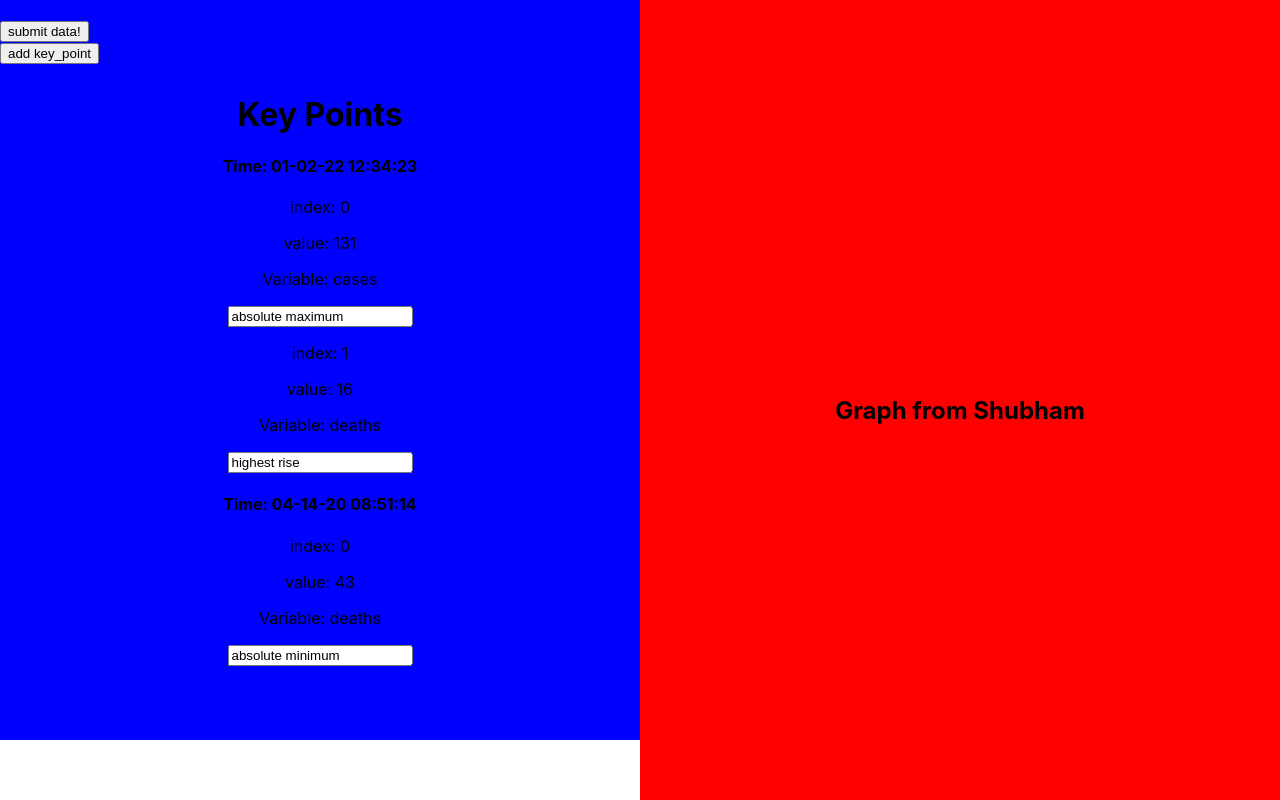
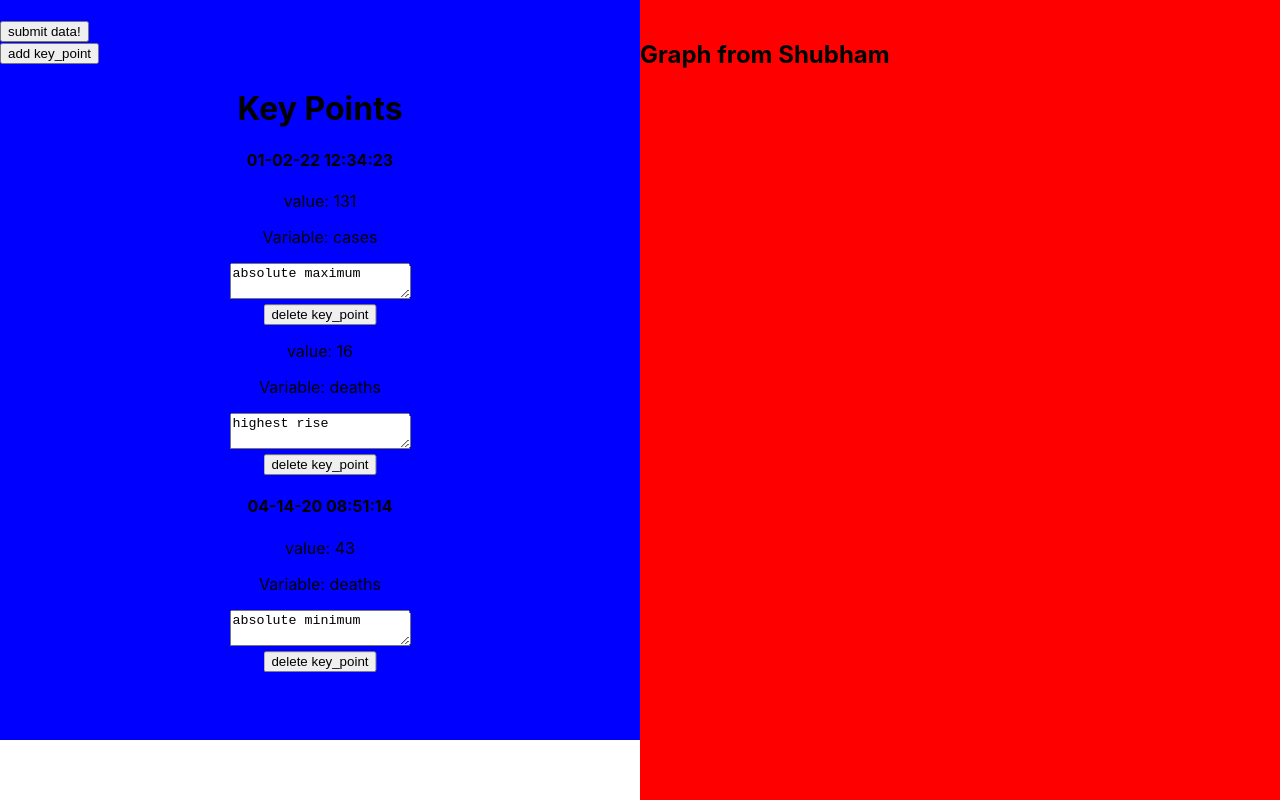
Before and after one commit to sagars729/cmsc734-final-project, a React (Create React App) app: page / in a window 1280 px wide. Built offline with nearby package versions, Linux system fonts and the light colour scheme.

Commit message:
delete is working

```diff
--- a/package.json
+++ b/package.json
@@ -11,7 +11,9 @@
     "@types/node": "^16.18.3",
     "@types/react": "^18.0.24",
     "@types/react-dom": "^18.0.8",
+    "bootstrap": "^5.2.2",
     "react": "^18.2.0",
+    "react-bootstrap": "^2.5.0",
     "react-dom": "^18.2.0",
     "react-scripts": "5.0.1",
     "typescript": "^4.8.4",
--- /dev/null
+++ b/src/components/KeyPointsList/KeyPointsList.tsx
@@ -0,0 +1,120 @@
+import React, { useState} from 'react';
+import './KeyPointsList.css';
+// import key_points from "../../json_data.json";
+
+const UserInput = () => {
+    let originalData =  [
+        {
+        time: "01-02-22 12:34:23",
+        points: [
+           {
+              "variable":"cases",
+              "point_value":"131",
+              "analysis_yielded":"absolute maximum"
+           },
+           {
+              "variable":"deaths",
+              "point_value":"16",
+              "analysis_yielded":"highest rise"
+           }
+        ]
+        },
+        {
+        time: "04-14-20 08:51:14",
+        points:[
+           {
+              "variable":"deaths",
+              "point_value":"43",
+              "analysis_yielded":"absolute minimum"
+           }
+        ]
+    }]
+
+    const [data, setData] = useState(originalData);
+
+    const printData = (data:any) => {
+        console.log(data);
+    }
+
+    const addKeyPoint = () => {
+
+
+    }
+
+    const deletePoint = (time:string , index:number) => {
+        console.log(time);
+        console.log(index);
+
+        console.log("data length =" + data.length);
+
+        let newData = [...data];
+
+        newData.find(val => {return val.time === time})?.points.splice(index, 1);
+        var len = newData.find(val => {return val.time === time})?.points.length;
+        console.log("array length =" + len);
+        // var kk = jsonObj?.points.splice(index, 1);
+        if (len === 0) {
+            console.log("0000");
+            var toRemove = newData.findIndex(val => {return val.time === time});
+            console.log("index to remove " + toRemove);
+            newData.splice(toRemove, 1);
+            // console.log(data);
+        }
+
+        setData(newData);
+
+
+    }
+
+    return (
+        <div>
+                <div className="centered">
+                    <h1> Key Points </h1>
+                    {data.map(item => {
+                        return (
+                            <div key={item.time}>
+                                <h4>{item.time}</h4>
+                                <div>
+                                {item.points.map( (point, i) => {
+                                    return (
+                                        <div key={i}>
+                                            <p>value: {point.point_value}</p>
+                                            <p>Variable: {point.variable}</p>
+                                            <textarea
+                                                defaultValue={point.analysis_yielded}
+                                                onChange={(e) => {
+                                                    point.analysis_yielded = e.target.value;
+                                                }}>
+                                            </textarea>
+                                            <div>
+                                                <button onClick={ (e) => deletePoint(item.time, i)}>
+                                                    delete key_point
+                                                </button>
+                                            </div>
+                                        </div>
+                                    )
+                                })}
+                                </div>
+                            </div>
+                        )
+                    })}
+
+
+
+                </div>
+                <div className="bottom">
+                    <button onClick={(e) => printData(data)}>
+                        submit data!
+                    </button>
+                </div>
+                <div className="bottom">
+                    <button onClick={addKeyPoint}>
+                        add key_point
+                    </button>
+                </div>
+
+        </div>
+    )
+}
+
+export default UserInput;
--- a/src/components/UserEditPage/UserEditPage.css
+++ b/src/components/UserEditPage/UserEditPage.css
@@ -25,12 +25,3 @@
     right: 0;
     background-color: red;
   }
-
-  /* If you want the content centered horizontally and vertically */
-  .centered {
-    position: absolute;
-    top: 50%;
-    left: 50%;
-    transform: translate(-50%, -50%);
-    text-align: center;
-  }
--- a/src/components/UserEditPage/UserEditPage.tsx
+++ b/src/components/UserEditPage/UserEditPage.tsx
@@ -1,5 +1,5 @@
 import React from 'react';
-import UserInput from '../UserInput/UserInput';
+import UserInput from '../KeyPointsList/KeyPointsList';
 import './UserEditPage.css';
 
 function UserEditPage() {
@@ -10,9 +10,9 @@ function UserEditPage() {
             </div>
 
             <div className="split right">
-                <div className="centered">
+
                     <h2>Graph from Shubham</h2>
-                </div>
+
             </div>
         </div>
     )
--- a/src/components/UserInput/UserInput.tsx
+++ /dev/null
@@ -1,81 +0,0 @@
-import React from 'react';
-import './UserInput.css';
-// import key_points from "../../json_data.json";
-
-let data = {
-    "01-02-22 12:34:23":[
-       {
-          "variable":"cases",
-          "point_value":"131",
-          "analysis_yielded":"absolute maximum"
-       },
-       {
-          "variable":"deaths",
-          "point_value":"16",
-          "analysis_yielded":"highest rise"
-       }
-    ],
-    "04-14-20 08:51:14":[
-       {
-          "variable":"deaths",
-          "point_value":"43",
-          "analysis_yielded":"absolute minimum"
-       }
-    ]
-}
-
-const printData = () => {
-    console.log(data);
-}
-
-const addKeyPoint = () => {
-
-}
-
-function UserInput() {
-    return (
-        <div>
-                <div className="centered">
-                    <h1> Key Points </h1>
-
-                    {Object.keys(data).map( (time, idx, arr) => {
-                        return (
-                            <div key={time}>
-                                <h4>Time: {arr[idx]}</h4>
-                                {Object.values(data).at(idx)?.map((key_point, i) => {
-                                    return (
-                                        <div key={i}>
-                                            <p>index: {i}</p>
-                                            <p>value: {key_point.point_value}</p>
-                                            <p>Variable: {key_point.variable}</p>
-                                            <input type='text'
-                                                defaultValue={key_point.analysis_yielded}
-                                                onChange={(e) => {
-                                                    key_point.analysis_yielded = e.target.value;
-                                                }}>
-                                            </input>
-                                        </div>
-
-                                    )
-                                })}
-                            </div>
-                        )
-
-                    } )}
-
-                </div>
-                <div className="bottom">
-                    <button onClick={printData}>
-                        submit data!
-                    </button>
-                </div>
-                <div className="bottom">
-                    <button onClick={addKeyPoint}>
-                        add key_point
-                    </button>
-                </div>
-        </div>
-    )
-}
-
-export default UserInput;
--- a/src/index.tsx
+++ b/src/index.tsx
@@ -3,6 +3,7 @@ import ReactDOM from 'react-dom/client';
 import './index.css';
 import App from './App';
 import reportWebVitals from './reportWebVitals';
+// import 'bootstrap/dist/css/bootstrap.min.css'
 
 const root = ReactDOM.createRoot(
   document.getElementById('root') as HTMLElement
--- a/tsconfig.json
+++ b/tsconfig.json
@@ -18,7 +18,7 @@
     "resolveJsonModule": true,
     "isolatedModules": true,
     "noEmit": true,
-    "jsx": "react-jsx"
+    "jsx": "preserve"
   },
   "include": [
     "src"
```
Also changed, not shown: src/components/KeyPointsList/KeyPointsList.css (line endings or trailing spaces), 1 other file (tests, documents, lock files or other folders).
